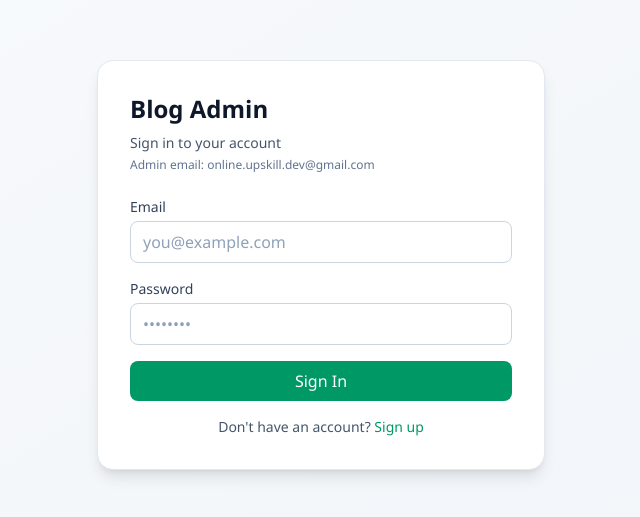
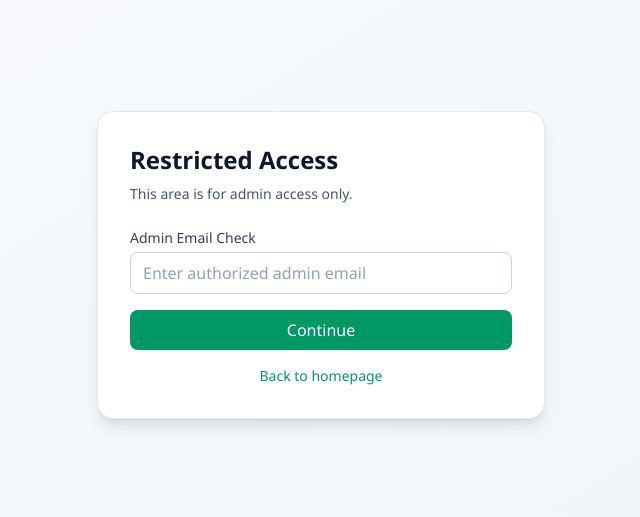
Before and after one commit to Blog-Post-Website/Info-net, a Next.js app: page /auth/login in a window 1280 px wide. Shown: the part 135-652 px from the top of the page, without its empty margins (319-959 px from the left). Built offline with nearby package versions, Linux system fonts and the light colour scheme; no server answers.

Commit message:
Restrict admin visibility: hide public admin links and gate login form behind admin email check

```diff
--- a/src/app/auth/login/page.tsx
+++ b/src/app/auth/login/page.tsx
@@ -6,12 +6,32 @@ import Link from "next/link";
 import { useAuth } from "@/contexts/AuthContext";
 
 export default function LoginPage() {
+  const [accessEmail, setAccessEmail] = useState("");
+  const [accessGranted, setAccessGranted] = useState(false);
   const [email, setEmail] = useState("");
   const [password, setPassword] = useState("");
   const [error, setError] = useState("");
   const [loading, setLoading] = useState(false);
   const { signIn, adminEmail } = useAuth();
   const router = useRouter();
+
+  const handleAccessCheck = (e: React.FormEvent) => {
+    e.preventDefault();
+    setError("");
+
+    if (!adminEmail) {
+      setError("Admin access is not configured.");
+      return;
+    }
+
+    if (accessEmail.trim().toLowerCase() !== adminEmail) {
+      setError("Access denied.");
+      return;
+    }
+
+    setEmail(adminEmail);
+    setAccessGranted(true);
+  };
 
   const handleSubmit = async (e: React.FormEvent) => {
     e.preventDefault();
@@ -37,9 +57,47 @@ export default function LoginPage() {
   return (
     <main className="flex min-h-screen items-center justify-center bg-gradient-to-br from-slate-50 to-slate-100 px-4">
       <div className="w-full max-w-md rounded-2xl border border-slate-200 bg-white p-8 shadow-lg">
+        {!accessGranted ? (
+          <>
+            <h1 className="text-2xl font-bold text-slate-900">Restricted Access</h1>
+            <p className="mt-2 text-sm text-slate-600">This area is for admin access only.</p>
+
+            <form onSubmit={handleAccessCheck} className="mt-6 space-y-4">
+              <div>
+                <label htmlFor="accessEmail" className="block text-sm font-medium text-slate-700">
+                  Admin Email Check
+                </label>
+                <input
+                  id="accessEmail"
+                  type="email"
+                  value={accessEmail}
+                  onChange={(e) => setAccessEmail(e.target.value)}
+                  required
+                  className="mt-1 w-full rounded-lg border border-slate-300 px-3 py-2 text-slate-900 placeholder-slate-400 focus:border-emerald-500 focus:outline-none focus:ring-1 focus:ring-emerald-500"
+                  placeholder="Enter authorized admin email"
+                />
+              </div>
+
+              {error && <div className="rounded-lg bg-red-50 p-3 text-sm text-red-700">{error}</div>}
+
+              <button
+                type="submit"
+                className="w-full rounded-lg bg-emerald-600 px-4 py-2 font-medium text-white transition hover:bg-emerald-700"
+              >
+                Continue
+              </button>
+            </form>
+
+            <p className="mt-4 text-center text-sm text-slate-600">
+              <Link href="/" className="font-medium text-emerald-600 hover:text-emerald-700">
+                Back to homepage
+              </Link>
+            </p>
+          </>
+        ) : (
+          <>
             <h1 className="text-2xl font-bold text-slate-900">Blog Admin</h1>
-        <p className="mt-2 text-sm text-slate-600">Sign in to your account</p>
-        <p className="mt-1 text-xs text-slate-500">Admin email: {adminEmail || "not configured"}</p>
+            <p className="mt-2 text-sm text-slate-600">Sign in to continue</p>
 
             <form onSubmit={handleSubmit} className="mt-6 space-y-4">
               <div>
@@ -51,9 +109,9 @@ export default function LoginPage() {
                   type="email"
                   value={email}
                   onChange={(e) => setEmail(e.target.value)}
+                  readOnly
                   required
-              className="mt-1 w-full rounded-lg border border-slate-300 px-3 py-2 text-slate-900 placeholder-slate-400 focus:border-emerald-500 focus:outline-none focus:ring-1 focus:ring-emerald-500"
-              placeholder="you@example.com"
+                  className="mt-1 w-full rounded-lg border border-slate-300 bg-slate-100 px-3 py-2 text-slate-700 focus:outline-none"
                 />
               </div>
 
@@ -82,13 +140,8 @@ export default function LoginPage() {
                 {loading ? "Signing in..." : "Sign In"}
               </button>
             </form>
-
-        <p className="mt-4 text-center text-sm text-slate-600">
-          Don't have an account?{" "}
-          <Link href="/auth/signup" className="font-medium text-emerald-600 hover:text-emerald-700">
-            Sign up
-          </Link>
-        </p>
+          </>
+        )}
       </div>
     </main>
   );
--- a/src/app/page.tsx
+++ b/src/app/page.tsx
@@ -79,18 +79,12 @@ export default function HomePage() {
           </div>
 
           <div className="mt-8 flex gap-3">
-            <a
-              href="/auth/login"
+            <Link
+              href="/blog"
               className="rounded-lg bg-emerald-600 px-6 py-2 font-medium text-white transition hover:bg-emerald-700"
             >
-              Admin Sign In
-            </a>
-            <a
-              href="/auth/signup"
-              className="rounded-lg border border-slate-300 dark:border-gray-600 px-6 py-2 font-medium text-slate-700 dark:text-gray-300 transition hover:bg-slate-50 dark:hover:bg-gray-800"
-            >
-              Sign Up
-            </a>
+              Read Blog
+            </Link>
           </div>
         </div>
       </div>
```
Lines whose indentation alone changed are shown as unchanged.
